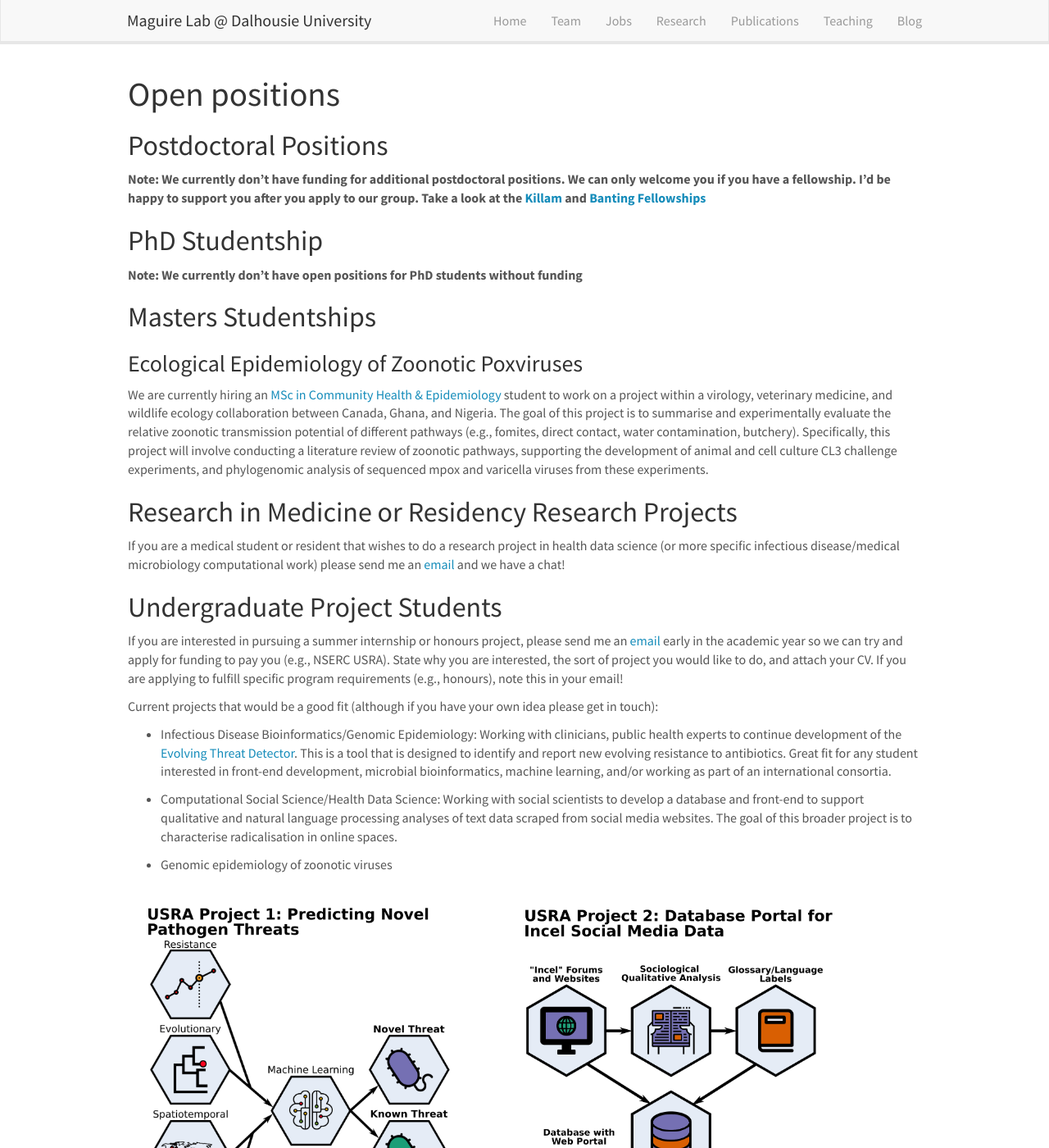
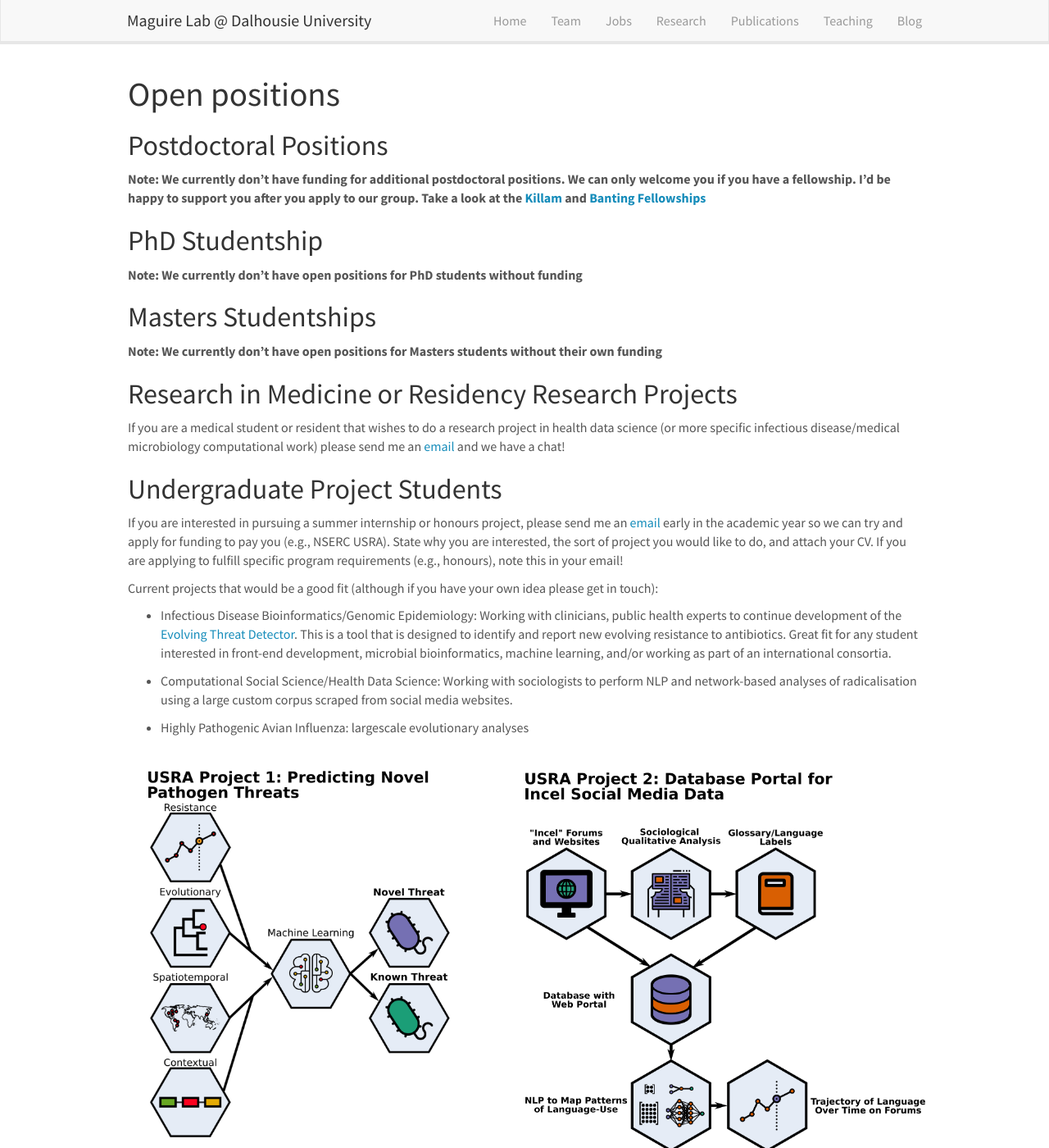
Before and after one commit to maguire-lab/maguire-lab.github.io, a Jekyll site: the page built from _pages/jobs.md, in a window 1280 px wide and 1400 px high. Shown: the whole window at 82% size. Built offline with Jekyll 4.4.1, drawn with Linux system fonts in a browser that asks for light colours; nearby versions of some CDN libraries.

Commit message:
Update jobs

```diff
--- a/_pages/jobs.md
+++ b/_pages/jobs.md
@@ -18,11 +18,7 @@ permalink: /jobs
 
 ## Masters Studentships
 
-### Ecological Epidemiology of Zoonotic Poxviruses
-
-We are currently hiring an [MSc in Community Health & Epidemiology](https://www.dal.ca/academics/programs/graduate/community-health-epidemiology/admissions/admission-requirements.html) student to work on a project within a virology, veterinary medicine, and wildlife ecology collaboration between Canada, Ghana, and Nigeria.
-The goal of this project is to summarise and experimentally evaluate the relative zoonotic transmission potential of different pathways (e.g., fomites, direct contact, water contamination, butchery).
-Specifically, this project will involve conducting a literature review of zoonotic pathways, supporting the development of animal and cell culture CL3 challenge experiments, and phylogenomic analysis of sequenced mpox and varicella viruses from these experiments.
+**Note: We currently don't have open positions for Masters students without their own funding**
 
 ## Research in Medicine or Residency Research Projects
 
@@ -36,9 +32,9 @@ Current projects that would be a good fit (although if you have your own idea pl
 
 - Infectious Disease Bioinformatics/Genomic Epidemiology: Working with clinicians, public health experts to continue development of the [Evolving Threat Detector](https://github.com/fmaguire/evoling_threat_detector). This is a tool that is designed to identify and report new evolving resistance to antibiotics. Great fit for any student interested in front-end development, microbial bioinformatics, machine learning, and/or working as part of an international consortia.
 
-- Computational Social Science/Health Data Science: Working with social scientists to develop a database and front-end to support qualitative and natural language processing analyses of text data scraped from social media websites. The goal of this broader project is to characterise radicalisation in online spaces.
+- Computational Social Science/Health Data Science: Working with sociologists to perform NLP and network-based analyses of radicalisation using a large custom corpus scraped from social media websites.
 
-- Genomic epidemiology of zoonotic viruses
+- Highly Pathogenic Avian Influenza: largescale evolutionary analyses
 
 
 <figure>
```
